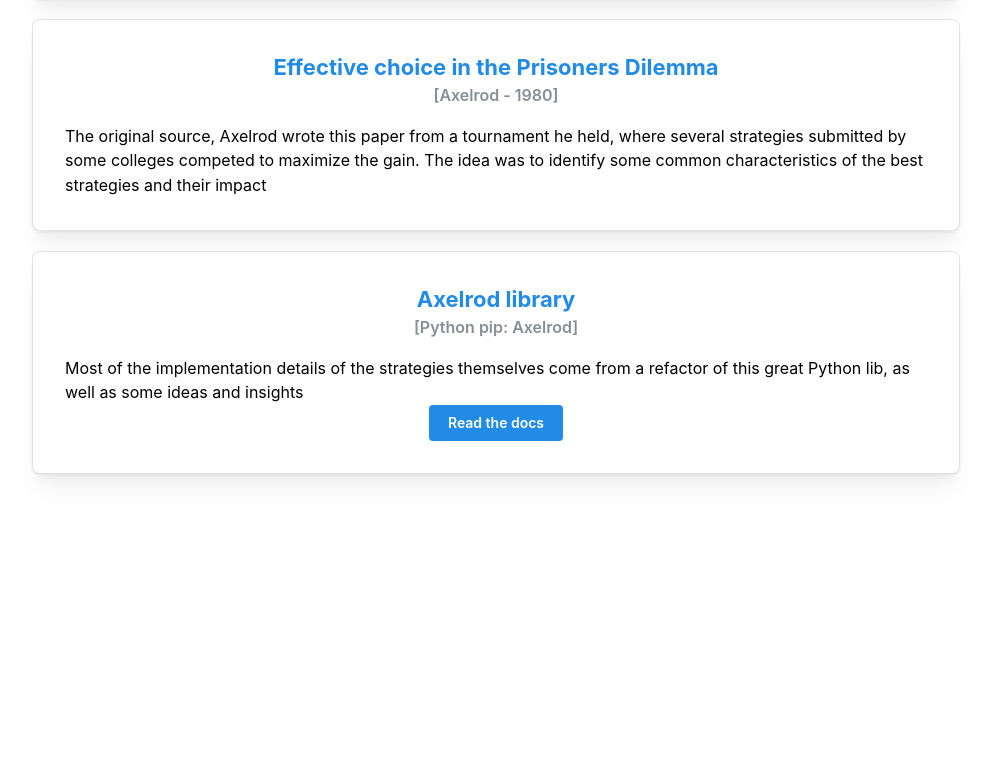
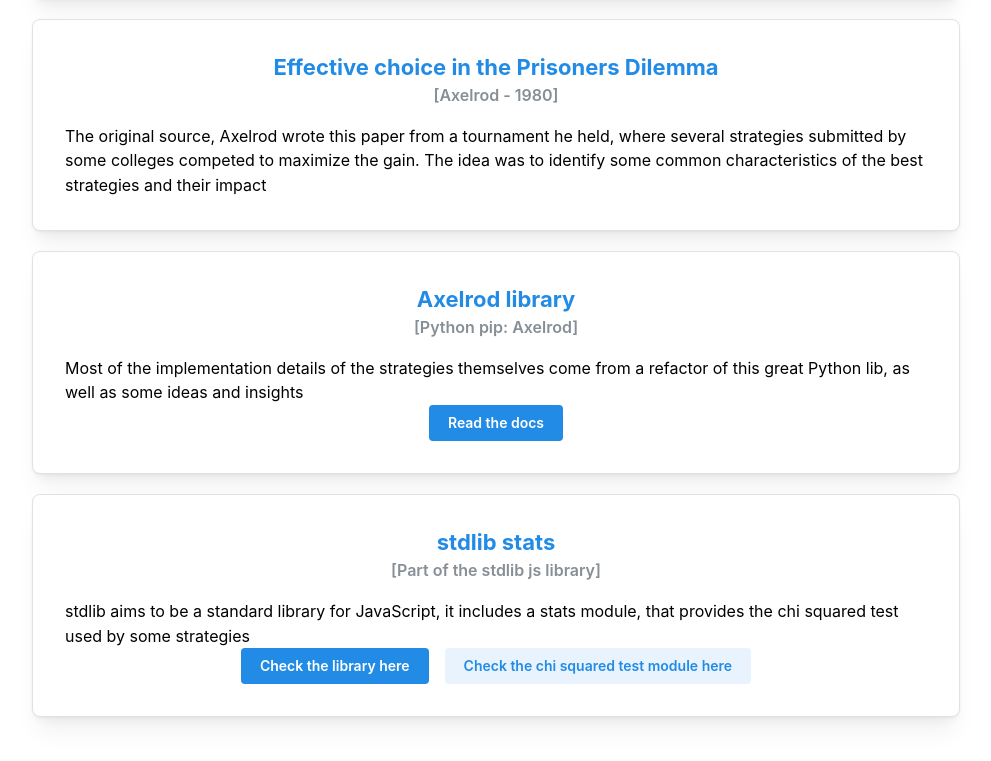
Before and after one commit to AndresCRamos/prisoners-dilemma, a React (Vite) app: page / in a window 1280 px wide. Shown: the part 5320-6081 px from the top of the page, without its empty margins (144-1135 px from the left). Before the commit the page ends 5934 px from the top, so only its background shows below. Built offline with nearby package versions, Linux system fonts and the light colour scheme.

Commit message:
Add stdlib js card to sources section

```diff
--- a/src/components/Sources/Sources.tsx
+++ b/src/components/Sources/Sources.tsx
@@ -3,6 +3,7 @@ import {
   Card,
   Center,
   Container,
+  Group,
   Stack,
   Text,
   Title,
@@ -86,6 +87,39 @@ const Sources: React.FC = () => {
             </Button>
           </Center>
         </Card>
+        <Card shadow="md" padding="xl" radius={"md"} withBorder>
+          <Title
+            order={3}
+            className="text-[--mantine-primary-color-filled] text-center"
+          >
+            stdlib stats
+          </Title>
+          <Text className="text-center font-semibold pb-4" c="dimmed">
+            [Part of the stdlib js library]
+          </Text>
+          <Text>
+            stdlib aims to be a standard library for JavaScript, it includes a
+            stats module, that provides the chi squared test used by some
+            strategies
+          </Text>
+          <Group align="center" justify="center">
+            <Button
+              component="a"
+              href="https://stdlib.io/docs/ts/latest/index.html"
+              target="_blank"
+            >
+              Check the library here
+            </Button>
+            <Button
+              component="a"
+              href="https://stdlib.io/docs/ts/latest/modules/_stats_chi2gof_docs_types_index_d_.html"
+              target="_blank"
+              variant="light"
+            >
+              Check the chi squared test module here
+            </Button>
+          </Group>
+        </Card>
       </Stack>
     </Container>
   );
```
